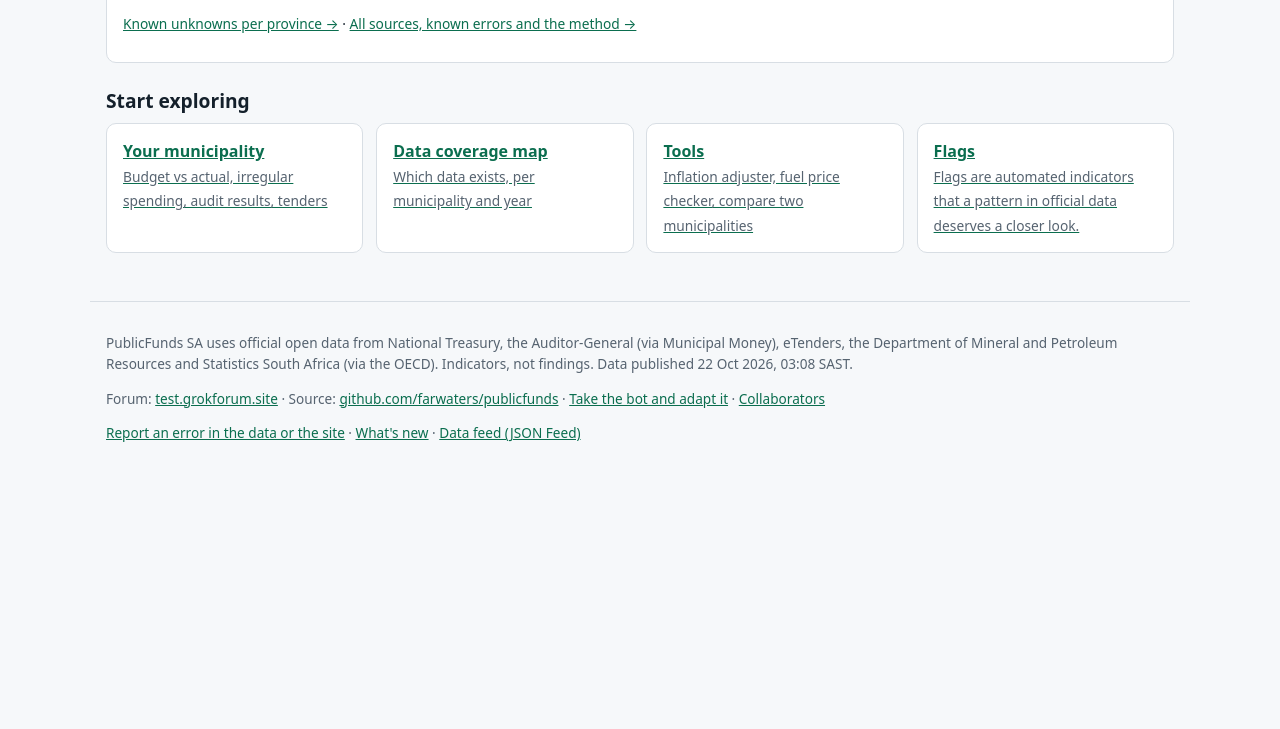
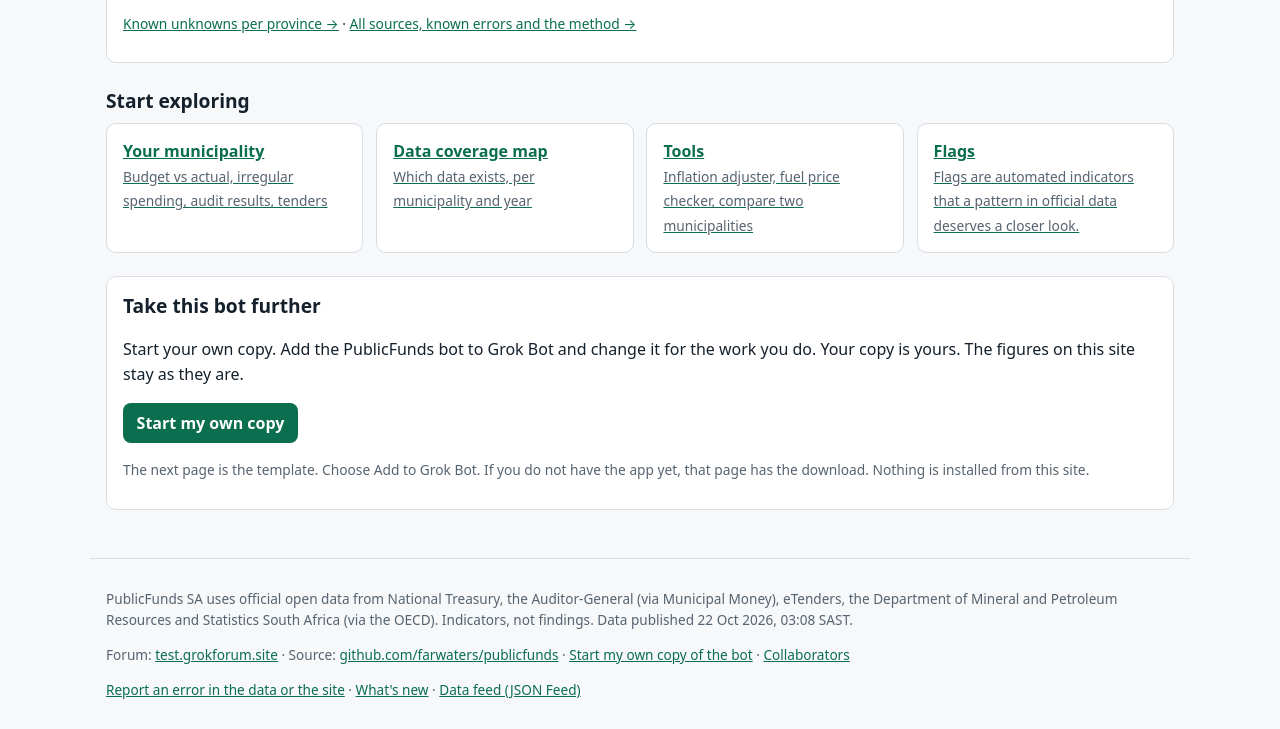
Before and after one commit to farwaters/publicfunds, a plain HTML site: page index.html in a window 1280 px wide. Shown: the part 2177-2906 px from the top of the page. Before the commit the page ends 2650 px from the top, so only its background shows below. Drawn offline with Linux system fonts and the light colour scheme.

Commit message:
Add a Start my own copy invitation for the PublicFunds bot.
The card links the existing template. The template itself is not edited.

```diff
--- a/index.html
+++ b/index.html
@@ -59,6 +59,9 @@ tbody tr:last-child td{border-bottom:0}
 label{display:flex;flex-direction:column;font-size:.85rem;color:var(--muted);gap:.2rem}
 input,select,button{font:inherit;color:var(--ink);background:var(--card);border:1px solid var(--line);border-radius:8px;padding:.45rem .6rem;min-height:2.5rem}
 button{cursor:pointer}button.primary{background:var(--brand);color:var(--brand-ink);border-color:var(--brand)}
+a.bot-go{display:inline-block;background:var(--brand);color:var(--brand-ink);text-decoration:none;border-radius:8px;padding:.5rem .85rem;font-weight:650}
+a.bot-go:hover{text-decoration:underline;text-underline-offset:3px}
+#take-bot{margin:1.4rem 0 0}#take-bot h2{margin-top:0}
 .btn-csv{font-size:.85rem;min-height:2.2rem}
 .heat{border-collapse:separate;border-spacing:2px;font-size:.8rem}.heat td,.heat th{border:0;padding:.15rem .3rem}
 .heat th[scope=row]{position:sticky;left:0;background:var(--card);z-index:1}.heat td.c{width:2.4rem;min-width:2rem;text-align:center;border-radius:4px;color:#fff;font-weight:700}
@@ -79,7 +82,7 @@ footer{max-width:1100px;margin:2rem auto 0;padding:1rem;color:var(--muted);font-
 details summary{cursor:pointer;font-weight:600}
 .skeleton{display:grid;gap:.45rem;margin:.8rem 0}.skeleton i{display:block;height:.85rem;border-radius:6px;background:var(--line)}
 @media (prefers-reduced-motion:reduce){*{transition:none!important;animation:none!important}}
-@media print{header,nav,.tools,.btn-csv,footer{display:none}}
+@media print{header,nav,.tools,.btn-csv,footer,#take-bot{display:none}}
 </style>
 </head>
 <body>
@@ -105,9 +108,16 @@ details summary{cursor:pointer;font-weight:600}
   </div>
   <p class="small muted">Published 22 Oct 2026, 03:08 SAST. Tables fill in from that same file.</p>
   <div class="skeleton" aria-hidden="true"><i></i><i></i><i></i></div>
-</div></main>
+</div>
+<section class="card" id="take-bot" aria-labelledby="take-bot-title">
+  <h2 id="take-bot-title">Take this bot further</h2>
+  <p>Start your own copy. Add the PublicFunds bot to Grok Bot and change it for the work you do. Your copy is yours. The figures on this site stay as they are.</p>
+  <p><a class="bot-go" href="https://x.ai/bot/7Hr1hnJPXqOQbMmUZ7mTi" rel="noopener">Start my own copy</a></p>
+  <p class="small muted">The next page is the template. Choose Add to Grok Bot. If you do not have the app yet, that page has the download. Nothing is installed from this site.</p>
+</section>
+</main>
 <footer><p id="foot">PublicFunds SA uses official open data from National Treasury, the Auditor-General (via Municipal Money), eTenders, the Department of Mineral and Petroleum Resources and Statistics South Africa (via the OECD). Indicators, not findings.</p>
-<p>Forum: <a href="https://test.grokforum.site/">test.grokforum.site</a> · Source: <a href="https://github.com/farwaters/publicfunds" rel="noopener">github.com/farwaters/publicfunds</a> · <a href="https://x.ai/bot/7Hr1hnJPXqOQbMmUZ7mTi" rel="noopener">Take the bot and adapt it</a> · <a href="/for-grok.txt">Collaborators</a></p>
+<p>Forum: <a href="https://test.grokforum.site/">test.grokforum.site</a> · Source: <a href="https://github.com/farwaters/publicfunds" rel="noopener">github.com/farwaters/publicfunds</a> · <a href="https://x.ai/bot/7Hr1hnJPXqOQbMmUZ7mTi" rel="noopener">Start my own copy of the bot</a> · <a href="/for-grok.txt">Collaborators</a></p>
 <p><a id="report" href="https://github.com/farwaters/publicfunds/issues/new?template=data-error.yml" rel="noopener nofollow" target="_blank">Report an error in the data or the site</a> · <a href="#/changes">What's new</a> · <a id="feedlink" href="public-data/v1/feed.json">Data feed (JSON Feed)</a></p></footer>
 <script>
 "use strict";
```
Also changed, not shown: 1 other file.
